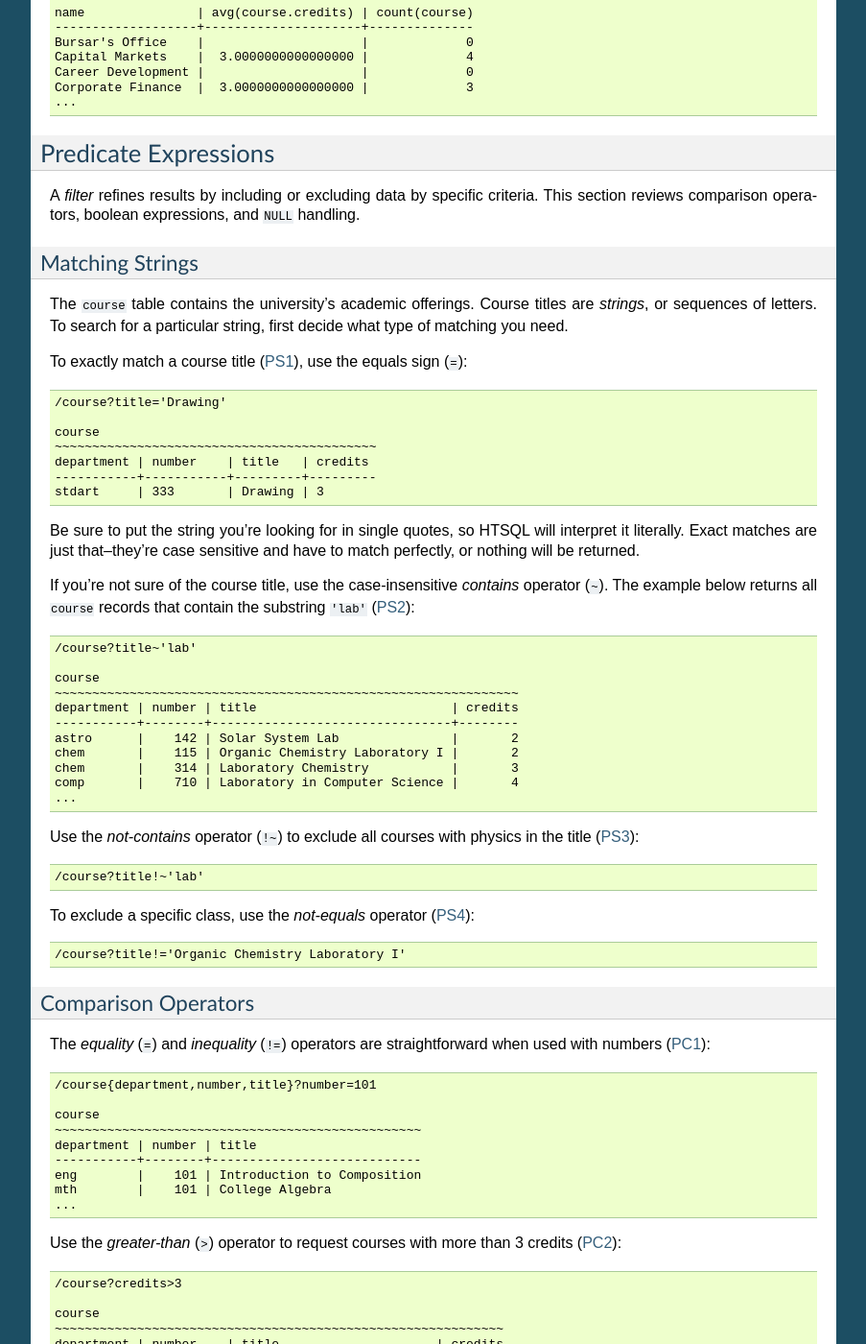
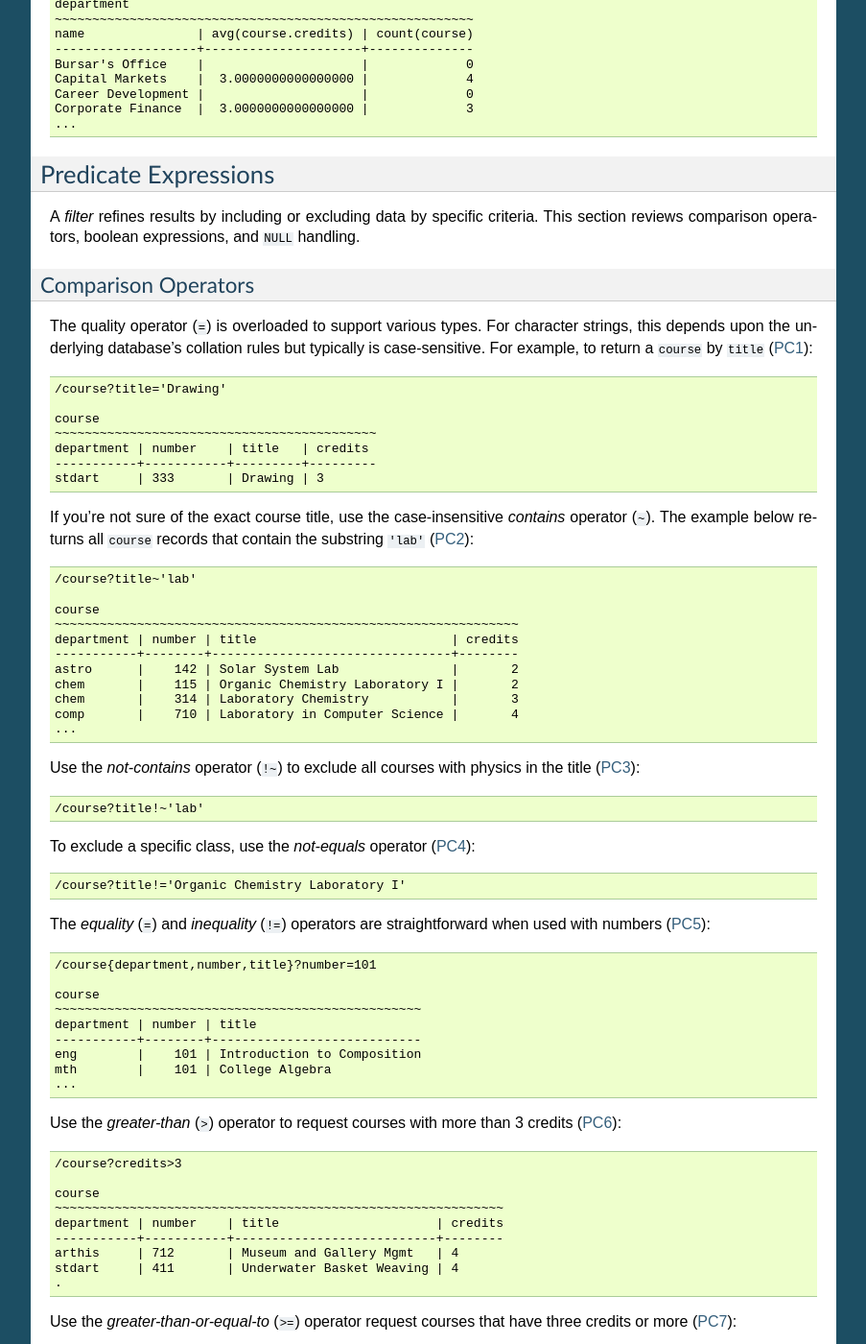
Before and after one commit to prometheusresearch/htsql, a Sphinx documentation site: the page built from doc/tutorial.rst, in a window 1280 px wide and 1400 px high, scrolled down 9487 px. Shown: the whole window at 96% size, without its empty margins (198-1101 px from the left). Built offline with Sphinx 7.4.7, drawn with Linux system fonts in a browser that asks for light colours; some of the changed text lies outside the part shown.

Commit message:
cosmetic edits to a few sections; say equality is based on database collation

```diff
--- a/doc/tutorial.rst
+++ b/doc/tutorial.rst
@@ -77,7 +77,7 @@ courses offered::
   +--------------------+              +---------------------+
   | DEPARTMENT         |              | SCHOOL              |
   +--------------------+              +---------------------+
-  | code            PK |--\       /---| code             PK |----\
+  | code            PK |--\       /--o| code             PK |----\
   | school          FK |>-|------/    | name          NN,UK |    |
   | name         NN,UK |  |    .      +---------------------+    |
   +--------------------+  |     .                              . |
@@ -336,8 +336,8 @@ of Arts" (``'ba'``) or "Bachelors of Science" (``'bs'``) degrees (C2_)::
 
 Complex filters can be created using boolean connectors, such as the
 conjunction (``&``) and alternation (``|``) operators .  The following
-request returns programs in the 'School of Business' that do not
-grant a 'Bachelor of Science' degree (C3_)::
+request returns programs in the "School of Business" that do not
+grant a "Bachelor of Science" degree (C3_)::
 
     /program?school='bus'&degree!='bs'
 
@@ -356,7 +356,7 @@ grant a 'Bachelor of Science' degree (C3_)::
 
 Filters can be combined with selectors and links.  The following request
 returns courses, listing only department number and title, having less
-than 3 credits in the school of natural science (C4_)::
+than 3 credits in the "School of Natural Science" (C4_)::
 
     /course{department, number, title}
       ?credits<3&department.school='ns'
@@ -457,17 +457,17 @@ Relating and Aggregating Data
 
 HTSQL distinguishes between *singular* and *plural* relationships to
 simplify query construction.  By a *singular* relationship we mean for
-every row in one table, there is at most one row in a linked table; by
-*plural* we mean there is perhaps more than one correlated record.  To
-select a *plural* expression in a result set, an *aggregate* function,
-such as ``sum``, ``count``, or ``exists`` must be used.  In this way,
-what would be many values is converted into a single data cell and
-integrated into a coherent result set.
+every record in one table, there is at most one record in a linked
+table; by *plural* we mean there is perhaps more than one correlated
+record.  To select a *plural* expression in a result set, an *aggregate*
+function, such as ``sum``, ``count``, or ``exists`` must be used.  In
+this way, what would be many values is converted into a single data cell
+and integrated into a coherent result set.
 
 By requiring aggregates for plural expressions, HTSQL reduces query
 construction time and reduces errors.  When a query starts with a table,
-rows returned will be directly correlated to records in this table.
-Since cross products or projections cannot be created accidentally, the
+rows returned are directly correlated to records in this table. Since
+cross products or projections cannot be created accidentally, the
 combined result set is always consistent and understandable.
 
 Basic Linking
@@ -549,9 +549,9 @@ an error to count them (RA4_)::
     http://demo.htsql.org
     /department{name, count(school)}
 
-For single row or *scalar* expressions, aggregates are always needed
-when referencing a table.  The query below returns maximum number of
-course credits across all departments (RA5_)::
+For single row or *scalar* expressions, an aggregate is always needed
+when referencing a table.  For example, the query below returns maximum
+number of course credits across all departments (RA5_)::
 
     /max(course.credits)
 
@@ -715,14 +715,13 @@ A *filter* refines results by including or excluding data by specific
 criteria.  This section reviews comparison operators, boolean
 expressions, and ``NULL`` handling.
 
-Matching Strings
-----------------
+Comparison Operators
+--------------------
 
-The ``course`` table contains the university's academic offerings.
-Course titles are *strings*, or sequences of letters.  To search for a
-particular string, first decide what type of matching you need.
-
-To exactly match a course title (PS1_), use the equals sign (``=``)::
+The quality operator (``=``) is overloaded to support various types.
+For character strings, this depends upon the underlying database's
+collation rules but typically is case-sensitive.  For example, to return
+a ``course`` by ``title`` (PC1_)::
 
     /course?title='Drawing'
 
@@ -732,17 +731,13 @@ To exactly match a course title (PS1_), use the equals sign (``=``)::
     -----------+-----------+---------+---------
     stdart     | 333       | Drawing | 3
 
-.. _PS1:
+.. _PC1:
     http://demo.htsql.org
     /course?title='Drawing'
 
-Be sure to put the string you're looking for in single quotes, so HTSQL
-will interpret it literally.  Exact matches are just that--they're case
-sensitive and have to match perfectly, or nothing will be returned.
-
-If you're not sure of the course title, use the case-insensitive
+If you're not sure of the exact course title, use the case-insensitive
 *contains* operator (``~``).  The example below returns all ``course``
-records that contain the substring ``'lab'`` (PS2_)::
+records that contain the substring ``'lab'`` (PC2_)::
 
     /course?title~'lab'
 
@@ -756,33 +751,30 @@ records that contain the substring ``'lab'`` (PS2_)::
     comp       |    710 | Laboratory in Computer Science |       4
     ...
 
-.. _PS2:
+.. _PC2:
     http://demo.htsql.org
     /course?title~'lab'
 
 Use the *not-contains* operator (``!~``) to exclude all courses with
-physics in the title (PS3_)::
+physics in the title (PC3_)::
 
     /course?title!~'lab'
 
-.. _PS3:
+.. _PC3:
     http://demo.htsql.org
     /course?title!~'lab'
 
-To exclude a specific class, use the *not-equals* operator (PS4_)::
+To exclude a specific class, use the *not-equals* operator (PC4_)::
 
     /course?title!='Organic Chemistry Laboratory I'
 
-.. _PS4:
+.. _PC4:
     http://demo.htsql.org
     /course?title!='Organic Chemistry Laboratory I'
 
 
-Comparison Operators
---------------------
-
 The *equality* (``=``) and *inequality* (``!=``) operators are
-straightforward when used with numbers (PC1_)::
+straightforward when used with numbers (PC5_)::
 
     /course{department,number,title}?number=101
 
@@ -794,12 +786,12 @@ straightforward when used with numbers (PC1_)::
     mth        |    101 | College Algebra
     ...
 
-.. _PC1:
+.. _PC5:
     http://demo.htsql.org
     /course{department,number,title}?number=101
 
 Use the *greater-than* (``>``) operator to request courses with more
-than 3 credits (PC2_)::
+than 3 credits (PC6_)::
 
      /course?credits>3
 
@@ -811,22 +803,23 @@ than 3 credits (PC2_)::
      stdart     | 411       | Underwater Basket Weaving | 4
      .
 
-.. _PC2:
+.. _PC6:
     http://demo.htsql.org
     /course?credits>3
 
-Use the *greater-than-or-equal-to* operator request courses that have
-three credits or more (PC3_)::
+Use the *greater-than-or-equal-to* (``>=``) operator request courses
+that have three credits or more (PC7_)::
 
     /course?credits>=3
 
-.. _PC3:
+.. _PC7:
     http://demo.htsql.org
     /course?credits>=3
 
 Using comparison operators with strings tells HTSQL to compare them
-alphabetically.  For example, the *greater-than* operator can be used to
-request departments that follow ``'me'`` in the alphabet (PC4_)::
+alphabetically (once again, dependent upon database's collation).  For
+example, the *greater-than* (``>``) operator can be used to request
+departments whose ``code`` follows ``'me'`` in the alphabet (PC8_)::
 
     /department?code>'me'
 
@@ -863,9 +856,9 @@ while the empty string is presented as a double-quoted pair (PA1_)::
     http://demo.htsql.org
     /{true(), false(), null()}
 
-The *is_null* function returns ``true()`` if it's operand is ``null()``. In
-our schema, non-academic ``department`` records that have a ``NULL``
-``school`` can be listed (PA2_)::
+The ``is_null()`` function returns ``true()`` if it's operand is
+``null()``. In our schema, non-academic ``department`` records that have
+a ``NULL`` ``school`` can be listed (PA2_)::
 
     /department{code, name}?is_null(school)
 
@@ -958,8 +951,8 @@ default grouping rule or to better clarify intent (PB1_)::
     http://demo.htsql.org
     /{true()|false()&false(),(true()|false())&false()}
 
-Hence, the following request shows courses that are in ``'Art History'``
-or ``'Studio Art'`` having more than three credits (PB2_)::
+Hence, the following request shows courses that are in "Art History"
+or "Studio Art" having more than three credits (PB2_)::
 
     /course?(department='arthis'|department='stdart')&credits>3
 
@@ -996,7 +989,7 @@ courses from ``'arthis'`` regardless of credits (PB3_)::
     /course?department='arthis'|department='stdart'&credits>3
 
 Negation (``!``) lets you find all courses that are NOT in either
-``'Art History'`` or ``'Studio Art'`` (PB4_)::
+"Art History" or "Studio Art" (PB4_)::
 
     /course?!(department='arthis'|department='stdart')
 
```
Also changed, not shown: other parts of doc/tutorial.rst (+6 -6 lines).
